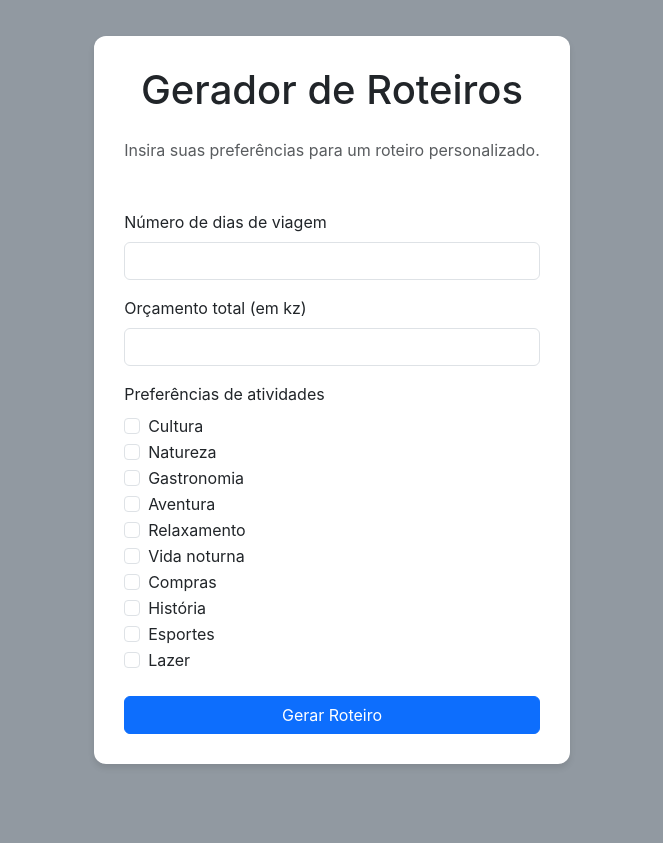
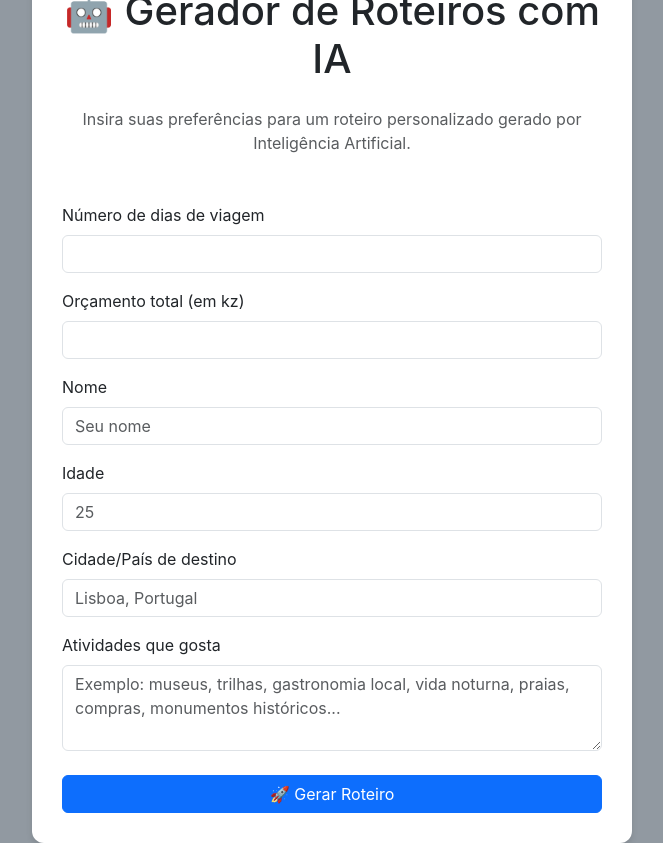
Before and after one commit to Hackaton-FTL/roteiro_web, a Flask app: page / in a window 1280 px wide. Shown: the whole page, without its empty margins (308-971 px from the left). Before the commit the page ends 766 px from the top, so only its background shows below. Run offline with Flask 3, Linux system fonts and the light colour scheme; data comes from the database, SQL or seed files in the repository.

Commit message:
feat: adiciona geração de roteiros com IA integrada ao Hugging Face
Substitui a seleção de atividades baseada em banco de dados por roteiros personalizados gerados por IA.

Integra o modelo Llama-3.3-70B-Instruct do Hugging Face para geração inteligente de conteúdo.

Atualiza o formulário para coletar detalhes do usuário (nome, idade, destino) e preferências em texto.

Adiciona loading overlay e validação do formulário para melhorar a experiência do usuário.

Simplifica a exibição do roteiro para mostrar o conteúdo gerado pela IA com formatação adequada.

Adiciona as dependências necessárias para integração com a API do Hugging Face.

```diff
--- a/app.py
+++ b/app.py
@@ -1,7 +1,11 @@
 from flask import Flask, render_template, request
 import db, random
+from huggingface_hub import InferenceClient
 
 app = Flask(__name__)
+
+# Configuração do cliente da API da Hugging Face
+client = InferenceClient(api_key="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")
 
 @app.teardown_appcontext
 def teardown_db(exception):
@@ -16,36 +20,41 @@
 
 @app.route("/", methods=['GET'])
 def home():
-	query = db.get_db()
-	rows = query.execute("SELECT * FROM categorias").fetchall()
-	categorias = [dict(row) for row in rows ]
-	return render_template("index.html", categorias=categorias)
+	return render_template("index.html")
 
 
-def generateItineraries(orcamento, actividades, dias):
-	roteiro = []
-	orcamento_restante = orcamento
-	horas_por_dia = 8
-	atividades_filtradas = [
-        a for a in actividades
-    ]
-	random.shuffle(atividades_filtradas)
+def gerar_roteiro_com_ia(nome, idade, cidade, dias, orcamento, atividades):
+	"""Gera roteiro usando a API da Hugging Face"""
+	user_prompt = f"""
+Nome: {nome}
+Idade: {idade}
+Local: {cidade}
+Número de dias: {dias}
+Orçamento: {orcamento} kz
+Atividades preferidas: {atividades}
 
-	for dia in range(1, dias + 1):
-		horas_disponiveis = horas_por_dia
-		actividades_dia = []
-		for atividade in atividades_filtradas:
-			duracao = atividade['duracao_horas']
-			custo = atividade['custo']
+Crie um roteiro personalizado detalhado para {dias} dias de viagem com base nesses dados.
+Organize por dias e inclua atividades, custos estimados e horários sugeridos.
+Mantenha-se dentro do orçamento especificado.
+Formate a resposta de forma clara e organizada.
+"""
 
-			if (custo <= orcamento_restante and duracao <= horas_disponiveis ):
-				orcamento_restante -= custo
-				horas_disponiveis -= duracao
-				actividades_dia.append(atividade)
-				atividades_filtradas.remove(atividade)
-		roteiro.append({"dia": dia, "atividade": actividades_dia})
+	# Histórico de conversa
+	conversation = [
+		{"role": "system", "content": "Você é um assistente de viagens útil e criativo especializado em criar roteiros detalhados e organizados."},
+		{"role": "user", "content": user_prompt},
+	]
 
-	return roteiro
+	try:
+		# Chama a API da Hugging Face
+		response = client.chat.completions.create(
+			model="meta-llama/Llama-3.3-70B-Instruct",
+			messages=conversation,
+			max_tokens=30000
+		)
+		return response.choices[0].message.content
+	except Exception as e:
+		return f"Erro ao gerar roteiro: {str(e)}"
 
 
 
@@ -53,22 +62,15 @@
 def getItineraries():
 	dias = int(request.form.get("dias"))
 	orcamento = float(request.form.get("orcamento"))
-	preferencias = request.form.getlist("preferencias")
-	preferencias_ids = [int(pref) for pref in preferencias ]
+	nome = request.form.get("nome", "")
+	idade = request.form.get("idade", "")
+	cidade = request.form.get("cidade", "")
+	preferencias_texto = request.form.get("preferencias_texto", "")
 
-	query = db.get_db()
-	if preferencias_ids:
-		placeholders = ",".join("?" * len(preferencias))
-		sql = f"SELECT * FROM atividades WHERE id_categoria IN ({placeholders})"
-		rows = query.execute(sql, preferencias_ids).fetchall()
-	else:
-		rows = query.execute("SELECT * FROM atividades").fetchall()
-
-	actividades = [dict(row) for row in rows ]
-	roteiro = generateItineraries(orcamento, actividades, dias)
-
-	return render_template("roteiro.html", roteiro=roteiro)
+	# Gerar roteiro com IA
+	roteiro_ia = gerar_roteiro_com_ia(nome, idade, cidade, dias, orcamento, preferencias_texto)
+	return render_template("roteiro.html", roteiro_ia=roteiro_ia)
 
 
 if __name__ == "__main__":
-	app.run(debug=True)
+	app.run(debug=True, port=5001)
--- /dev/null
+++ b/requirements.txt
@@ -0,0 +1,3 @@
+Flask==2.3.3
+requests==2.31.0
+huggingface_hub==0.20.3
--- a/templates/index.html
+++ b/templates/index.html
@@ -19,46 +19,116 @@
             border-radius: 12px;
             box-shadow: 0 4px 6px rgba(0, 0, 0, 0.1);
         }
+        .loading-overlay {
+            position: fixed;
+            top: 0;
+            left: 0;
+            right: 0;
+            bottom: 0;
+            background-color: rgba(0, 0, 0, 0.7);
+            z-index: 9999;
+            display: flex;
+            justify-content: center;
+            align-items: center;
+        }
+        .loading-content {
+            background-color: white;
+            padding: 40px;
+            border-radius: 12px;
+            text-align: center;
+            box-shadow: 0 4px 20px rgba(0, 0, 0, 0.3);
+            max-width: 400px;
+        }
     </style>
 </head>
 <body>
     <div class="container d-flex justify-content-center align-items-center vh-100">
         <div class="form-container">
-            <h1 class="text-center mb-4">Gerador de Roteiros</h1>
-            <p class="text-center mb-5 text-muted">Insira suas preferências para um roteiro personalizado.</p>
+            <h1 class="text-center mb-4">🤖 Gerador de Roteiros com IA</h1>
+            <p class="text-center mb-5 text-muted">Insira suas preferências para um roteiro personalizado gerado por Inteligência Artificial.</p>
 
             <!-- O formulário com campos para a coleta de dados -->
-            <form action="/roteiro" method="post">
+            <form action="/roteiro" method="post" id="roteiroForm">
+                <input type="hidden" name="usar_ia" value="true">
 
-                <!-- Campo para Número de Dias -->
+                <!-- Campos básicos -->
                 <div class="mb-3">
                     <label for="dias" class="form-label">Número de dias de viagem</label>
-                    <input type="number" class="form-control rounded-lg" id="dias" name="dias" min="1">
+                    <input type="number" class="form-control rounded-lg" id="dias" name="dias" min="1" required>
                 </div>
 
-                <!-- Campo para Orçamento Total -->
                 <div class="mb-3">
                     <label for="orcamento" class="form-label">Orçamento total (em kz)</label>
-                    <input type="number" class="form-control rounded-lg" id="orcamento" name="orcamento" min="0" step="0.01">
+                    <input type="number" class="form-control rounded-lg" id="orcamento" name="orcamento" min="0" step="0.01" required>
                 </div>
 
-                <!-- Campo para Preferências de Atividades -->
+                <div class="mb-3">
+                    <label for="nome" class="form-label">Nome</label>
+                    <input type="text" class="form-control rounded-lg" id="nome" name="nome" placeholder="Seu nome" required>
+                </div>
+
+                <div class="mb-3">
+                    <label for="idade" class="form-label">Idade</label>
+                    <input type="number" class="form-control rounded-lg" id="idade" name="idade" min="1" max="120" placeholder="25">
+                </div>
+
+                <div class="mb-3">
+                    <label for="cidade" class="form-label">Cidade/País de destino</label>
+                    <input type="text" class="form-control rounded-lg" id="cidade" name="cidade" placeholder="Lisboa, Portugal" required>
+                </div>
+
                 <div class="mb-4">
-                    <label class="form-label">Preferências de atividades</label>
-					{% for atividade in categorias %}
-                    <div class="form-check">
-                        <input class="form-check-input" type="checkbox" id="{{ atividade['id_categoria'] }}" name="preferencias" value="{{ atividade['id_categoria'] }}">
-                        <label class="form-check-label" for="{{ atividade['id_categoria'] }}">{{ atividade['nome'].capitalize() }}</label>
-                    </div>
-					{% endfor %}
+                    <label for="preferencias_texto" class="form-label">Atividades que gosta</label>
+                    <textarea class="form-control rounded-lg" id="preferencias_texto" name="preferencias_texto" rows="3"
+                        placeholder="Exemplo: museus, trilhas, gastronomia local, vida noturna, praias, compras, monumentos históricos..."></textarea>
                 </div>
 
                 <div class="d-grid gap-2">
-                    <button type="submit" class="btn btn-primary rounded-lg">Gerar Roteiro</button>
+                    <button type="submit" class="btn btn-primary rounded-lg" id="generateBtn">
+                        <span id="btnText">🚀 Gerar Roteiro</span>
+                        <span id="btnLoading" class="d-none">
+                            <span class="spinner-border spinner-border-sm me-2" role="status" aria-hidden="true"></span>
+                            Gerando roteiro...
+                        </span>
+                    </button>
                 </div>
             </form>
         </div>
     </div>
 
+    <!-- Loading overlay -->
+    <div id="loadingOverlay" class="loading-overlay d-none">
+        <div class="loading-content">
+            <div class="spinner-border text-primary mb-3" role="status">
+                <span class="visually-hidden">Loading...</span>
+            </div>
+            <h4>🤖 Gerando seu roteiro personalizado...</h4>
+            <p class="text-muted">Aguarde enquanto nossa IA cria o roteiro perfeito para você!</p>
+        </div>
+    </div>
+
+    <!-- Inclui o Bootstrap JS via CDN -->
+    <script src="https://cdn.jsdelivr.net/npm/bootstrap@5.3.3/dist/js/bootstrap.bundle.min.js" integrity="sha384-YvpcrYf0tY3lHB60NNkmXc5s9fDVZLESaAA55NDzOxhy9GkcIdslK1eN7N6jIeHz" crossorigin="anonymous"></script>
+
+    <script>
+        // Controla o loading durante o envio do formulário
+        document.getElementById('roteiroForm').addEventListener('submit', function(e) {
+            const nome = document.getElementById('nome').value.trim();
+            const cidade = document.getElementById('cidade').value.trim();
+
+            if (!nome || !cidade) {
+                e.preventDefault();
+                alert('Preencha pelo menos o Nome e a Cidade/País de destino.');
+                return false;
+            }
+
+            // Mostra o loading
+            document.getElementById('btnText').classList.add('d-none');
+            document.getElementById('btnLoading').classList.remove('d-none');
+            document.getElementById('generateBtn').disabled = true;
+            document.getElementById('loadingOverlay').classList.remove('d-none');
+        });
+    </script>
+
 </body>
 </html>
```
Also changed, not shown: templates/roteiro.html (+22 -13 lines).
